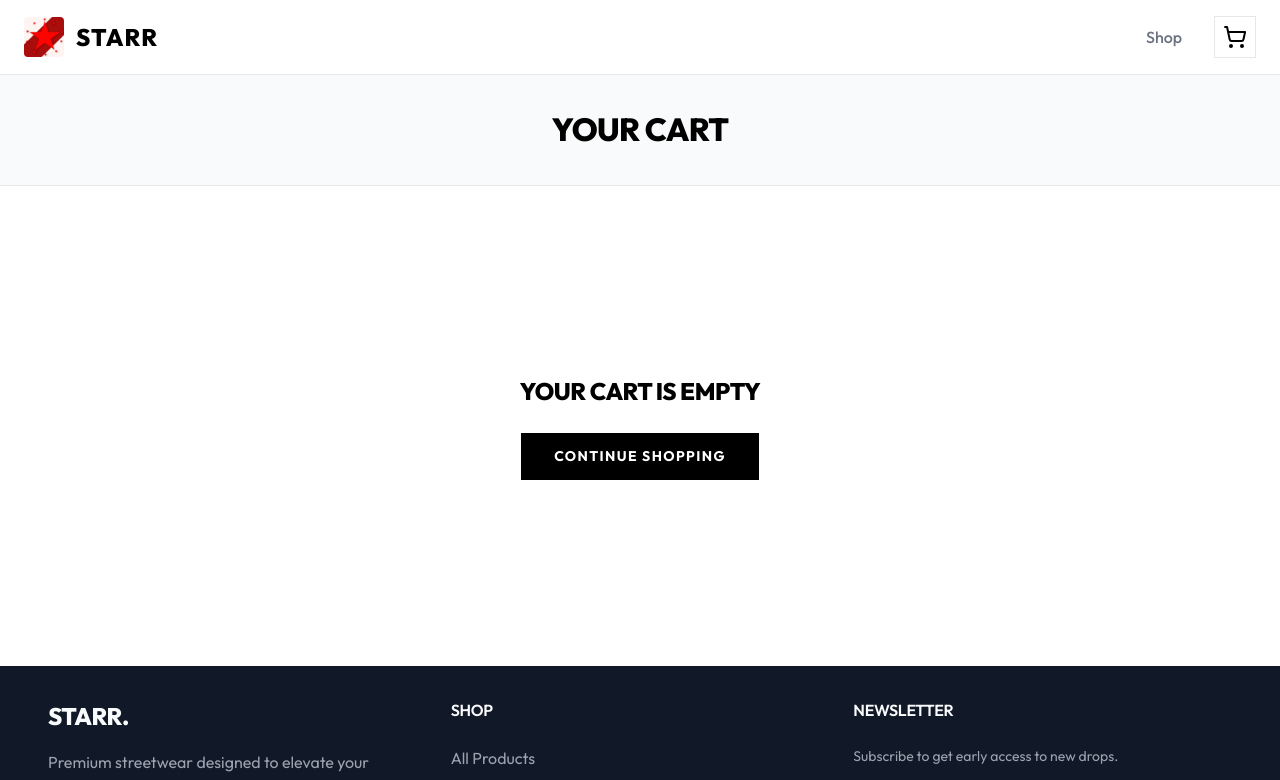
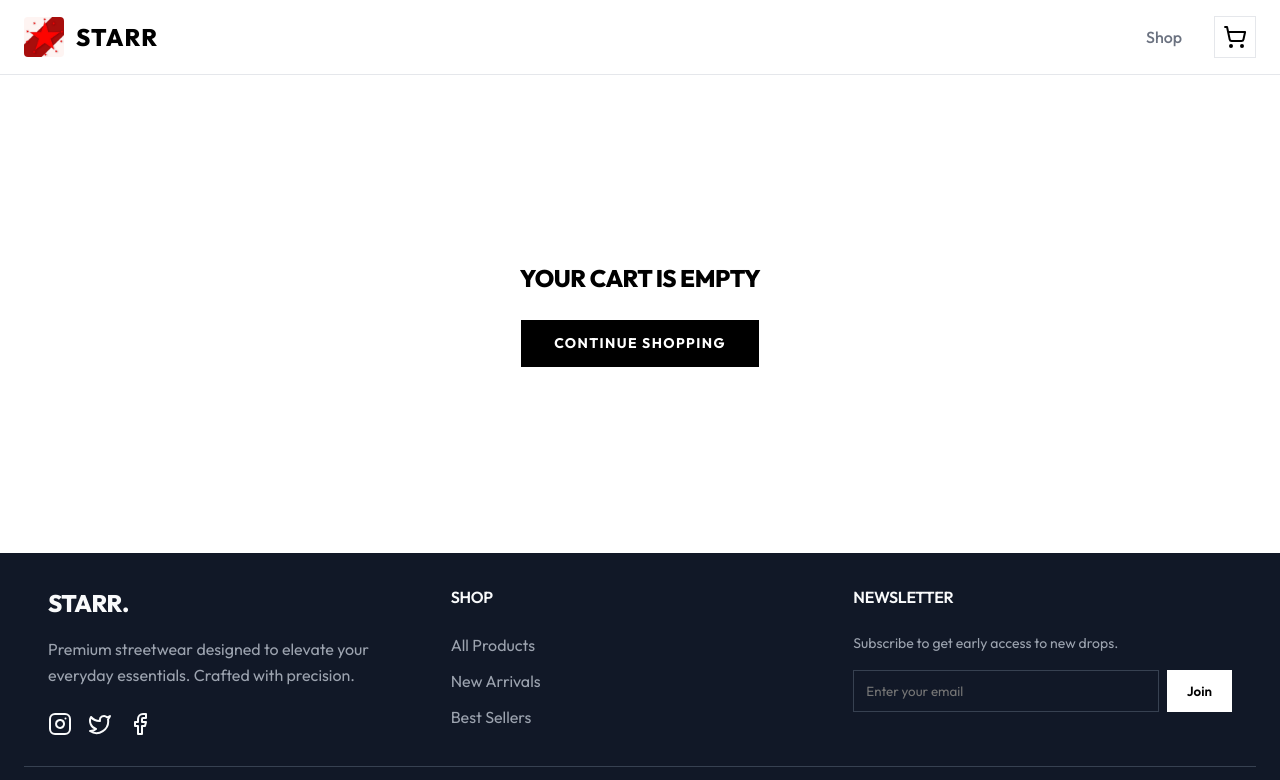
Before and after one commit to Biggie9999/starr-ecommerce, a Next.js app: page /cart in a window 1280 px wide. Shown: the top 780 px of the page. Built offline with nearby package versions, Linux system fonts and the light colour scheme.

Commit message:
style: remove duplicate cart headers and reduce spacing

```diff
--- a/src/app/cart/page.tsx
+++ b/src/app/cart/page.tsx
@@ -8,9 +8,6 @@ export const metadata = {
 export default function CartPage() {
   return (
     <main>
-      <div style={{ background: 'var(--surface)', padding: '2rem 0', borderBottom: '1px solid var(--border)', textAlign: 'center' }}>
-        <h1>Your Cart</h1>
-      </div>
       <CartClient />
     </main>
   );
--- a/src/components/CartClient.tsx
+++ b/src/components/CartClient.tsx
@@ -19,8 +19,8 @@ export default function CartClient() {
   }
 
   return (
-    <div className="container" style={{ padding: '4rem 1.5rem' }}>
-      <h1 style={{ marginBottom: '2rem' }}>Shopping Cart</h1>
+    <div className="container" style={{ padding: '2rem 1.5rem 4rem 1.5rem' }}>
+      <h1 style={{ marginBottom: '2rem', fontSize: '2.5rem' }}>Shopping Cart</h1>
 
       <div style={{ display: 'flex', gap: '3rem', flexWrap: 'wrap' }}>
         <div style={{ flex: '1 1 500px' }}>
```
